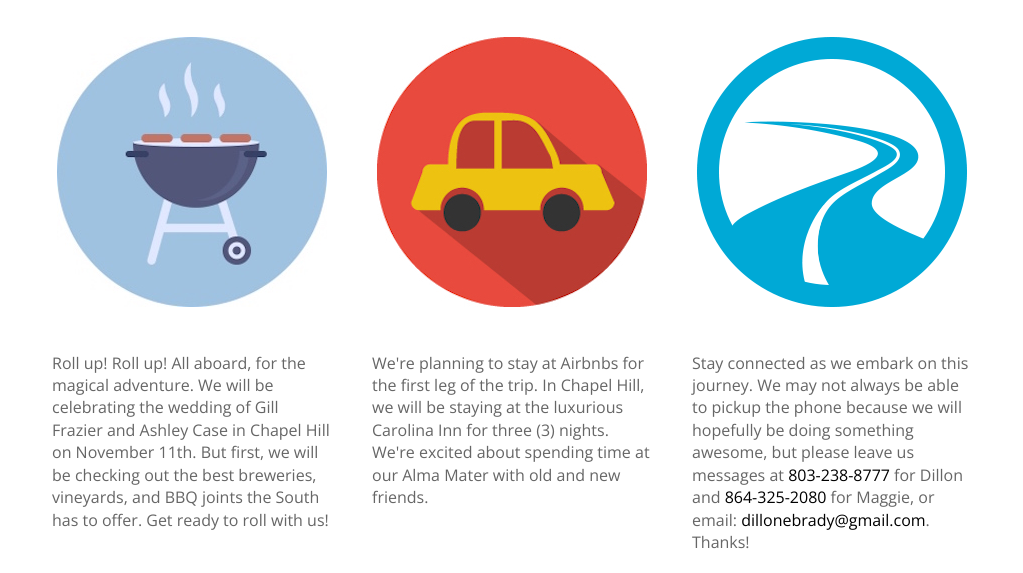
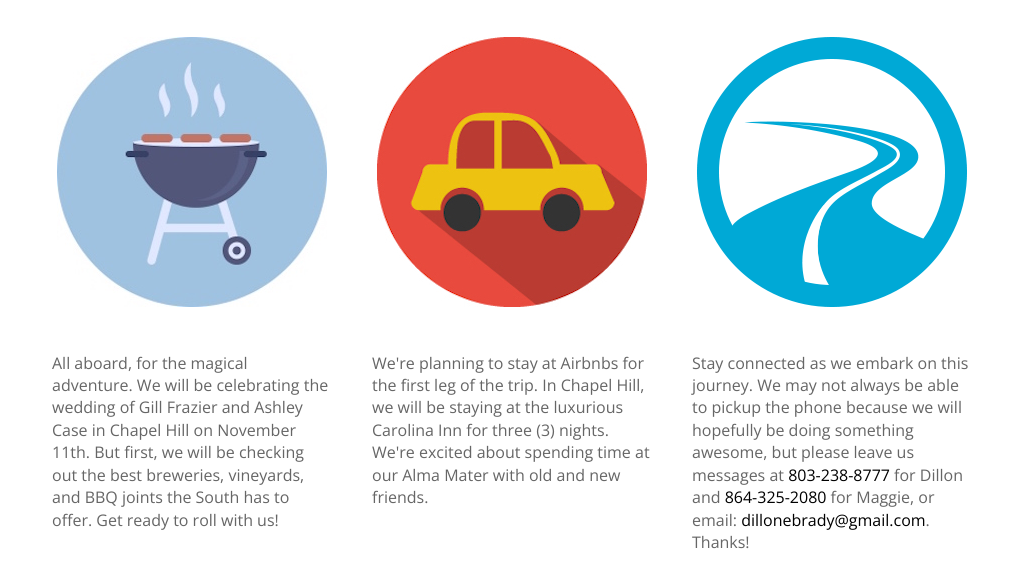
Before and after one commit to dillonbrady/dillonbrady.github.io, a plain HTML site: page c08/jq-load3.html in a window 1280 px wide. Shown: the part 242-815 px from the top of the page, without its empty margins (128-1151 px from the left). Drawn offline with nearby package versions, Linux system fonts and the light colour scheme.

Commit message:
All Aboard
All Aboard

```diff
--- a/c08/jq-load3.html
+++ b/c08/jq-load3.html
@@ -21,7 +21,7 @@
 
         <div class="third">
           <img src="img/toys3.jpg" alt="Circuit boards" />
-          <p>Roll up! Roll up! All aboard, for the magical adventure. We will be celebrating the wedding of Gill Frazier and Ashley Case in Chapel Hill on November 11th. But first, we will be checking out the best breweries, vineyards, and BBQ joints the South has to offer. Get ready to roll with us!</p>
+          <p>All aboard, for the magical adventure. We will be celebrating the wedding of Gill Frazier and Ashley Case in Chapel Hill on November 11th. But first, we will be checking out the best breweries, vineyards, and BBQ joints the South has to offer. Get ready to roll with us!</p>
         </div>
         <div class="third">
           <img src="img/toys1.jpg" alt="Circuit boards" />
```
